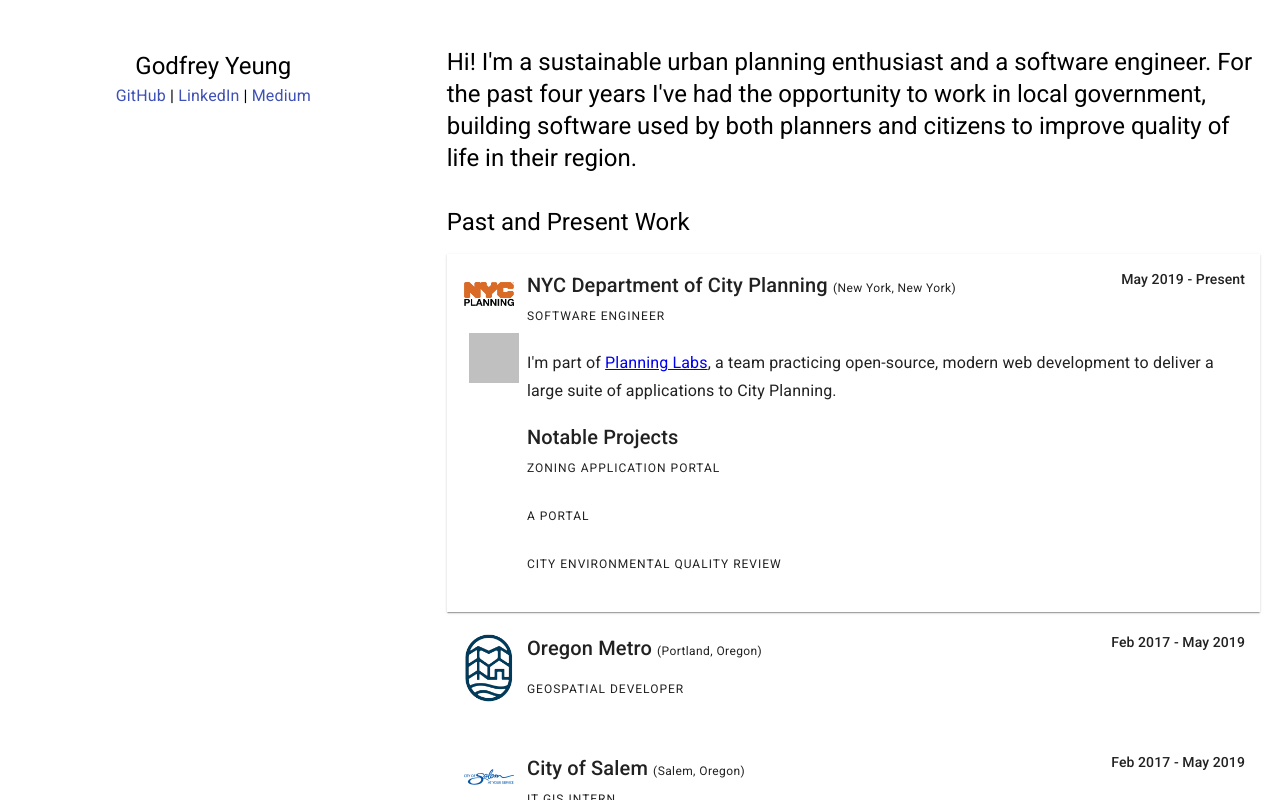
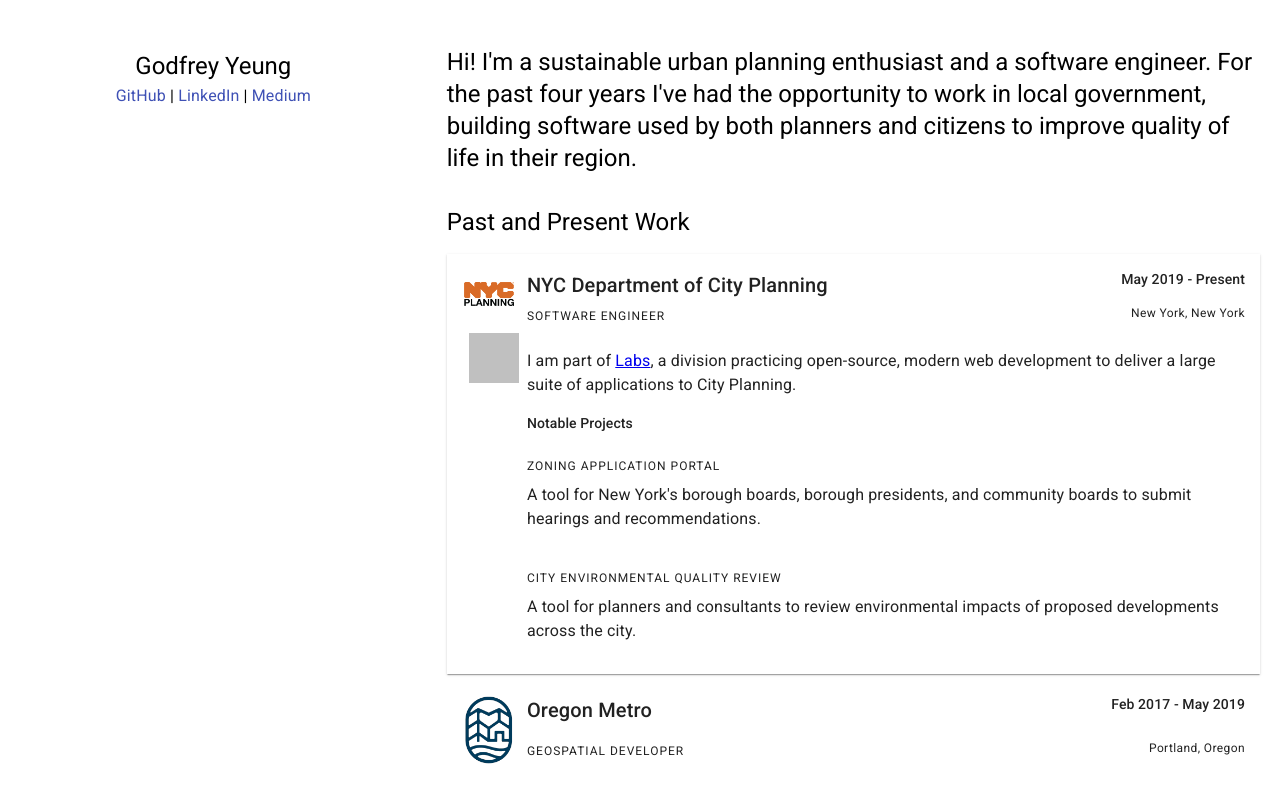
Before and after one commit to godfreyyeung/godfreyyeung, a React (Create React App) app: page / in a window 1280 px wide. Both pictures are taken after a click on the element 853 px from the left and 301 px from the top of the page. Shown: the top 800 px of the page. Built offline with nearby package versions, Linux system fonts and the light colour scheme.

Commit message:
Reposition city, state info. small text additions

```diff
--- a/src/App.js
+++ b/src/App.js
@@ -27,7 +27,7 @@
       endDate: "Present",
       description: (
         <span>
-          I'm part of <a href="https://labs.planning.nyc.gov">Planning Labs</a>, a team practicing
+          I am part of <a href="https://labs.planning.nyc.gov">Labs</a>, a division practicing
           open-source, modern web development to deliver a large suite of applications to
           City Planning.
         </span>
@@ -35,12 +35,19 @@
       projects: [
         {
           title: "Zoning Application Portal",
-          description: "A portal",
+          description: (<div>
+                A tool for New York's borough boards, borough presidents, and community boards to submit hearings
+                and recommendations.
+             </div>),
           photoUrl: "",
         },
         {
           title: "City Environmental Quality Review",
-          description: "",
+          description: (
+            <div>
+              A tool for planners and consultants to review environmental impacts of proposed developments across the city.
+            </div>
+          ),
           photoUrl: "",
         }
       ],
@@ -57,7 +64,12 @@
       achievements: [
         "",
       ],
-      description: "",
+      description: (
+        <span>
+          Part of the Research Center, I delivered a number of progressive, spatially enabled web applications
+          to different departments like Parks &amp; Nature, Planning, and Regional Illegal Dumping.
+        </span>
+      ),
       projects: [
         {
           title: "Economic Value Atlas",
@@ -192,17 +204,6 @@
           <div>
             {experiences.map((experience) => (<ResumeCard info={experience} />))}
           </div>
-          <p>
-            <Typography variant="h5">
-              Skills
-            </Typography>
-          </p>
-          <Typography variant="body">
-            Languages: JavaScript, Python, HTML, (S)CSS, C/C++ <br />
-            Frameworks: EmberJS, NestJS, React, AngularJS, VueJS, Rails <br />
-            Visualization: D3, Leaflet, ArcGIS JS API, Mapbox, Carto, Google Maps API <br />
-            Tools: Git, Docker, Heroku, Jupyter Notebooks
-          </Typography>
         </Grid>
       </Grid>
   );
--- a/src/ResumeCard.js
+++ b/src/ResumeCard.js
@@ -54,7 +54,7 @@
                     >
                         <Grid item>
                             <Typography variant="h6">
-                                {props.info.company} <Typography variant="caption">({props.info.city}, {props.info.state})</Typography>
+                                {props.info.company}
                             </Typography>
                         </Grid>
                         <Grid item>
@@ -62,11 +62,18 @@
                         </Grid>
                     </Grid>
                     <Grid
+                        container
                         item
+                        justify="space-between"
                     >
-                        <Typography variant="overline">
-                            {props.info.role}
-                        </Typography>
+                        <Grid item>
+                            <Typography variant="overline">
+                                {props.info.role}
+                            </Typography>
+                        </Grid>
+                        <Grid item>
+                            <Typography variant="caption">{props.info.city}, {props.info.state}</Typography>
+                        </Grid>
                     </Grid>
                 </Grid>
             </Grid>
@@ -80,13 +87,11 @@
             item
             xs={12}
         >
-            <Typography variant="overline">
-                {props.project.title}
-            </Typography>
             <p>
-                <Typography
-                    variant="overline"
-                >
+                <Typography variant="overline">
+                    {props.project.title}
+                </Typography>
+                <Typography>
                     {props.project.description}
                 </Typography>
             </p>
@@ -140,11 +145,11 @@
                         lg={11}
                     >
                         <p>
-                            <Typography variant="subtitle1">
+                            <Typography>
                                 {this.props.info.description}
                             </Typography>
                         </p>
-                        <Typography variant="h6">
+                        <Typography variant="subtitle2">
                             Notable Projects
                         </Typography>
                         {this.props.info.projects.map(project => ( <ProjectSection project={project} />)) }
```
